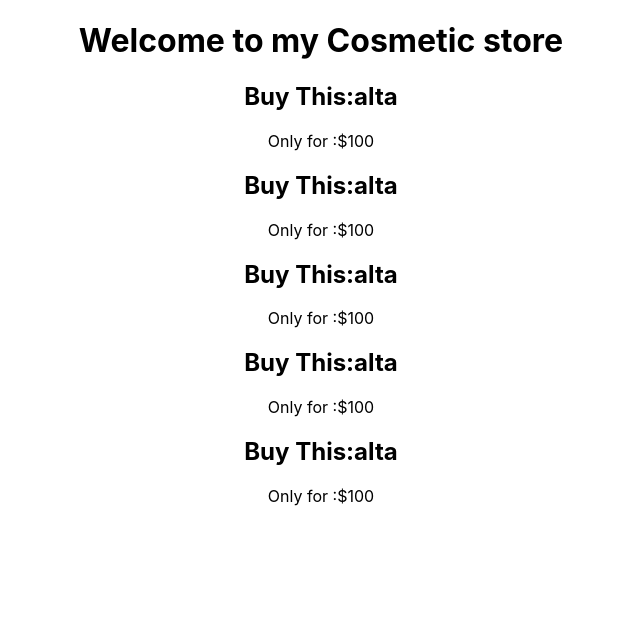
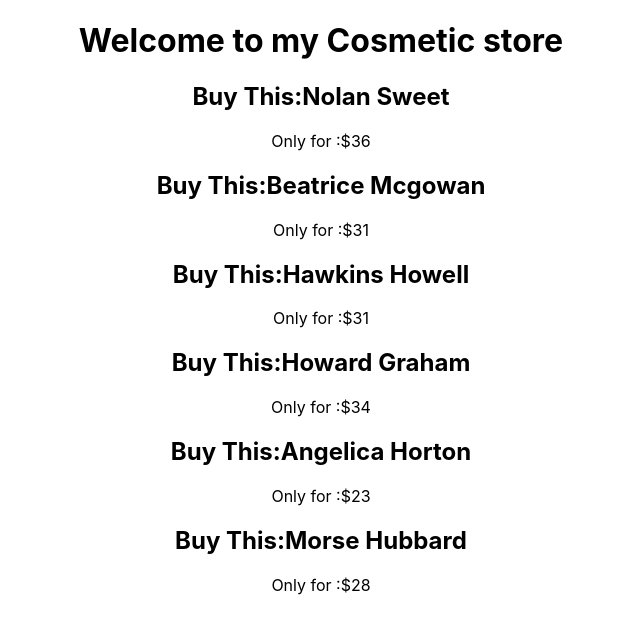
Before and after one commit to ali1924/m8-react-storage-and-handler-49, a React (Create React App) app: page / in a window 1280 px wide. Shown: the top 634 px of the page, without its empty margins (319-959 px from the left). Built offline with nearby package versions, Linux system fonts and the light colour scheme.

Commit message:
49_5-3 Create and Load Fake data, json generator, online api

```diff
--- /dev/null
+++ b/public/data.json
@@ -0,0 +1,38 @@
+[
+    {
+        "id": "642e5fdb63337f2d625b3834",
+        "price": 36,
+        "name": "Nolan Sweet",
+        "gender": "male"
+    },
+    {
+        "id": "642e5fdb913e88b51ebcbe02",
+        "price": 31,
+        "name": "Beatrice Mcgowan",
+        "gender": "female"
+    },
+    {
+        "id": "642e5fdb733179f283cd8410",
+        "price": 31,
+        "name": "Hawkins Howell",
+        "gender": "male"
+    },
+    {
+        "id": "642e5fdba92088923b39a21e",
+        "price": 34,
+        "name": "Howard Graham",
+        "gender": "male"
+    },
+    {
+        "id": "642e5fdb5f04cd67ab1f14fe",
+        "price": 23,
+        "name": "Angelica Horton",
+        "gender": "female"
+    },
+    {
+        "id": "642e5fdb192301cfc94e13cc",
+        "price": 28,
+        "name": "Morse Hubbard",
+        "gender": "male"
+    }
+]
--- a/src/components/Cosmetics/Cosmetics.js
+++ b/src/components/Cosmetics/Cosmetics.js
@@ -1,15 +1,20 @@
-import React from 'react';
+import React, { useEffect, useState } from 'react';
 import './Cosmetics.css';
 import Cosmetic from '../Cosmetic/Cosmetic';
 const Cosmetics = () => {
-    //create local data
-    const cosmetics = [
-        { id:1,name:'alta',price:100},
-        { id:2,name:'alta',price:100},
-        { id:3,name:'alta',price:100},
-        { id:4,name:'alta',price:100},
-        { id:5,name:'alta',price:100},
-    ]
+    // create local data online json generator
+    const [cosmetics, setCosmetics] = useState([]);
+    useEffect(() => {
+        fetch('data.json').then(res => res.json()).then(data => setCosmetics(data));
+    },[])
+    //create local data offline
+    // const cosmetics = [
+    //     { id:1,name:'alta',price:100},
+    //     { id:2,name:'alta',price:100},
+    //     { id:3,name:'alta',price:100},
+    //     { id:4,name:'alta',price:100},
+    //     { id:5,name:'alta',price:100},
+    // ]
     return (
         <div>
             <h1>Welcome to my Cosmetic store</h1>
```
